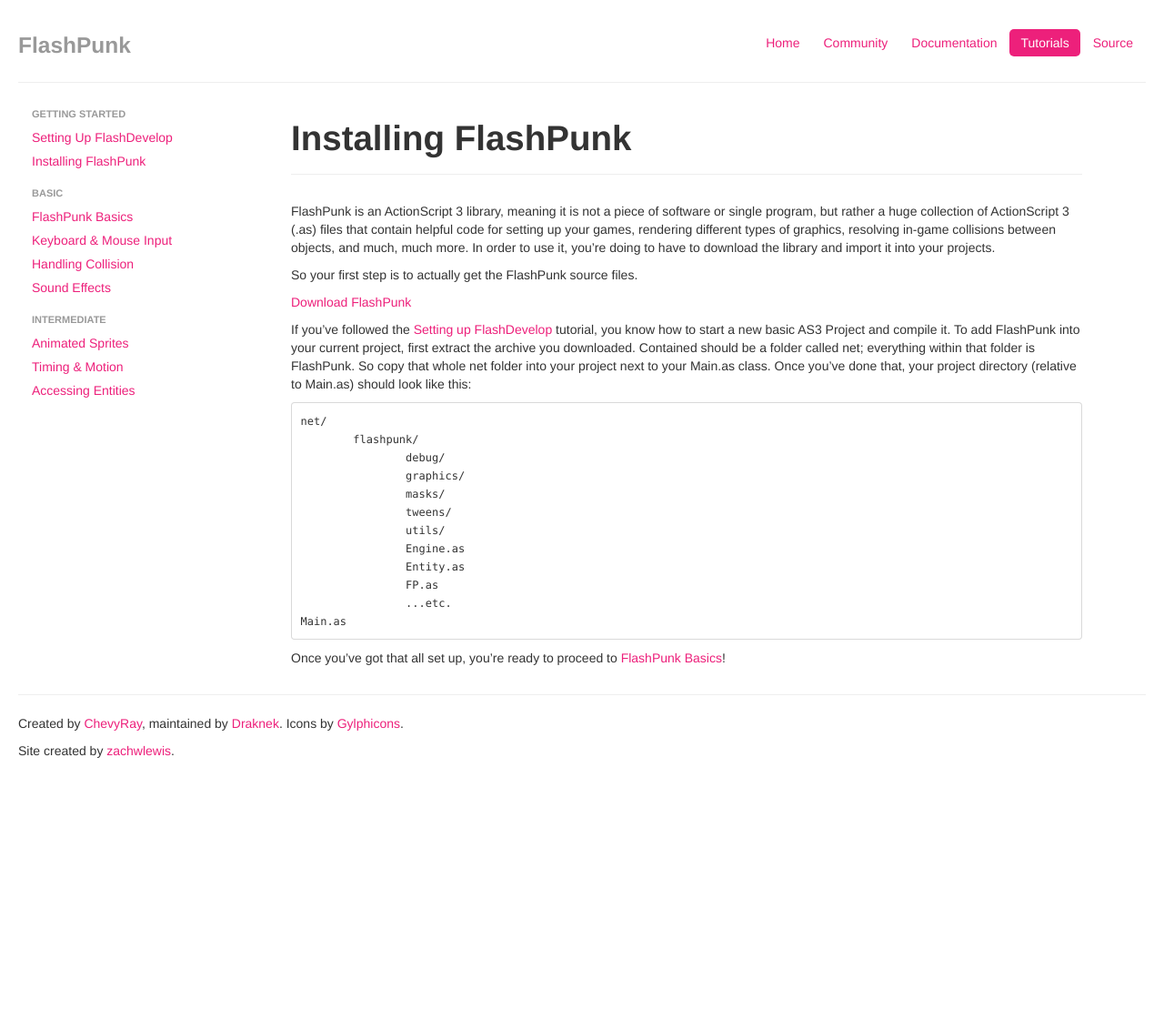
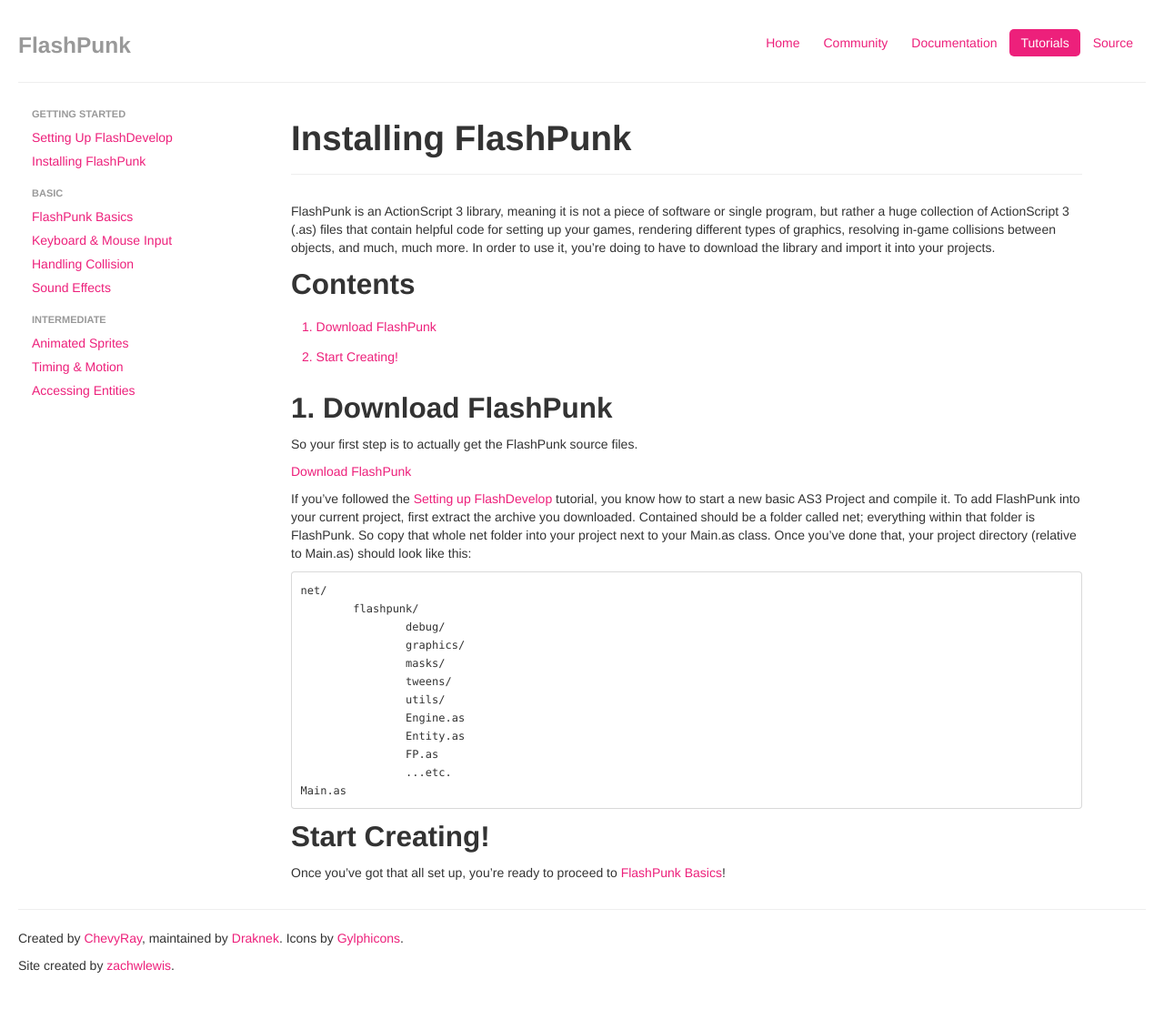
Before and after one commit to useflashpunk/useflashpunk.github.io, a Jekyll site: the page built from _posts/2000-01-02-installing-flashpunk.md, in a window 1280 px wide. Shown: the whole page at 91% size. Built offline with Jekyll 4.4.1, drawn with Linux system fonts in a browser that asks for light colours; before the commit the page ends 900 px from its top, so only the background shows below that.

Commit message:
Update 2000-01-02-installing-flashpunk.md

```diff
--- a/_posts/2000-01-02-installing-flashpunk.md
+++ b/_posts/2000-01-02-installing-flashpunk.md
@@ -5,6 +5,15 @@
 ---
 
 FlashPunk is an ActionScript 3 library, meaning it is not a piece of software or single program, but rather a huge collection of ActionScript 3 (.as) files that contain helpful code for setting up your games, rendering different types of graphics, resolving in-game collisions between objects, and much, much more. In order to use it, you're doing to have to download the library and import it into your projects.
+
+## Contents
+
+<ul class="nav nav-pills nav-stacked">
+    <li><a href="#download-flashpunk">1. Download FlashPunk</a></li>
+	<li><a href="#start-creating">2. Start Creating!</a></li>
+</ul>
+
+<h2 id="download-flashpunk">1. Download FlashPunk</h2>
 
 So your first step is to actually get the FlashPunk source files.
 
@@ -25,6 +34,8 @@
     		...etc.
     Main.as
 
+<h2 id="start-creating">Start Creating!</h2>
+
 Once you've got that all set up, you're ready to proceed to [FlashPunk Basics][3]!
 
   [1]: http://useflashpunk.net/
```
